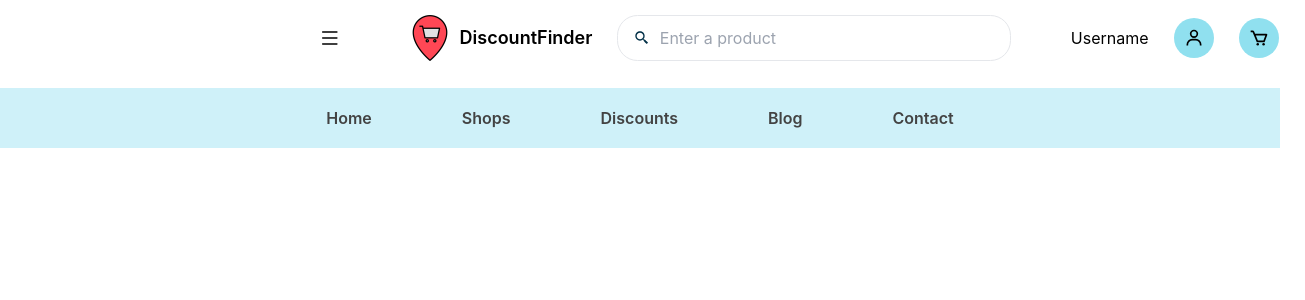
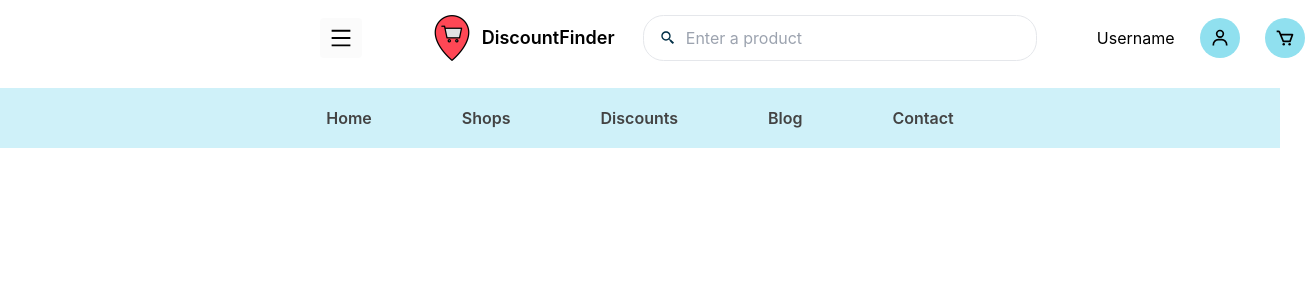
Before and after one commit to ryandela44/soen357Project, a React (Create React App) app: page / in a window 1280 px wide. Shown: the top 300 px of the page, 1305 px wide, since content can reach past the window. Built offline with nearby package versions, Linux system fonts and the light colour scheme.

Commit message:
minor UI changes

```diff
--- a/src/Component/Header/Header.css
+++ b/src/Component/Header/Header.css
@@ -67,6 +67,18 @@
     transition-duration: .5s;
 }
 
+.headerMenuIcon {
+    width: 50px;
+    height: 40px;
+    border-radius: 10%;
+    display: grid;
+    align-content: center;
+    justify-content: center;
+    background-color: rgb(251, 251, 251);
+    transition-duration: .5s;
+}
+
+
 .headerIcon-size{
     width: 30px;
     height: 30px;
@@ -76,3 +88,8 @@
     background-color: #90e0ef;
     transform: scale(1.1);
 }
+
+.headerMenuIcon:hover {
+    background-color: rgb(224, 224, 224);
+    transform: scale(1.1);
+}
--- a/src/Component/Header/Header.js
+++ b/src/Component/Header/Header.js
@@ -9,7 +9,9 @@ const Header = () => {
   return (
     <div className="header-container">
       <div className="logo-search-container gap-3">
+      <div className="headerMenuIcon">
         <AiOutlineMenu className="h-6 w-6" />
+        </div>
         <div className="logo-cont">
           <img src={logo} alt="logo" />
           <h1 className="text-lg font-semibold">DiscountFinder</h1>
```
